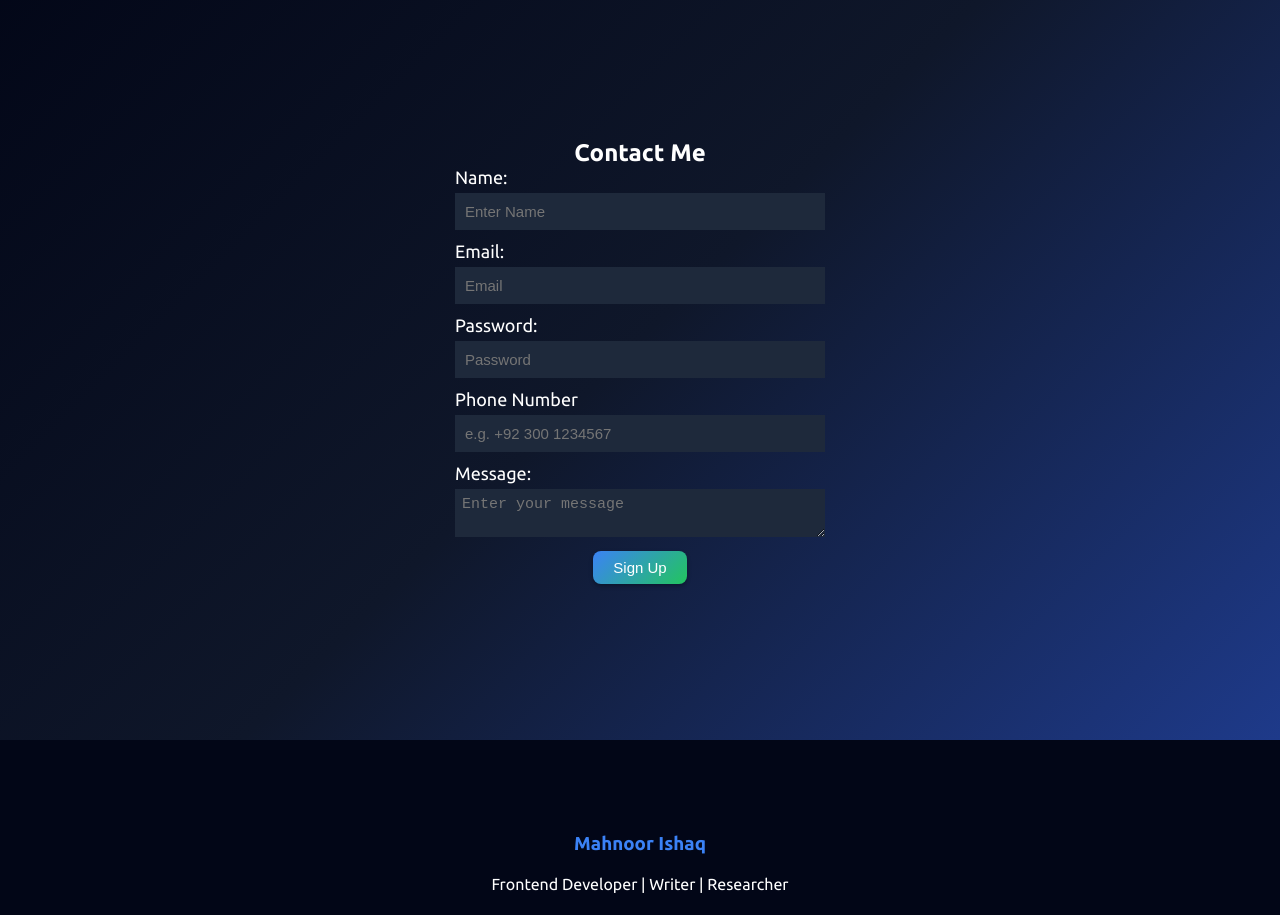
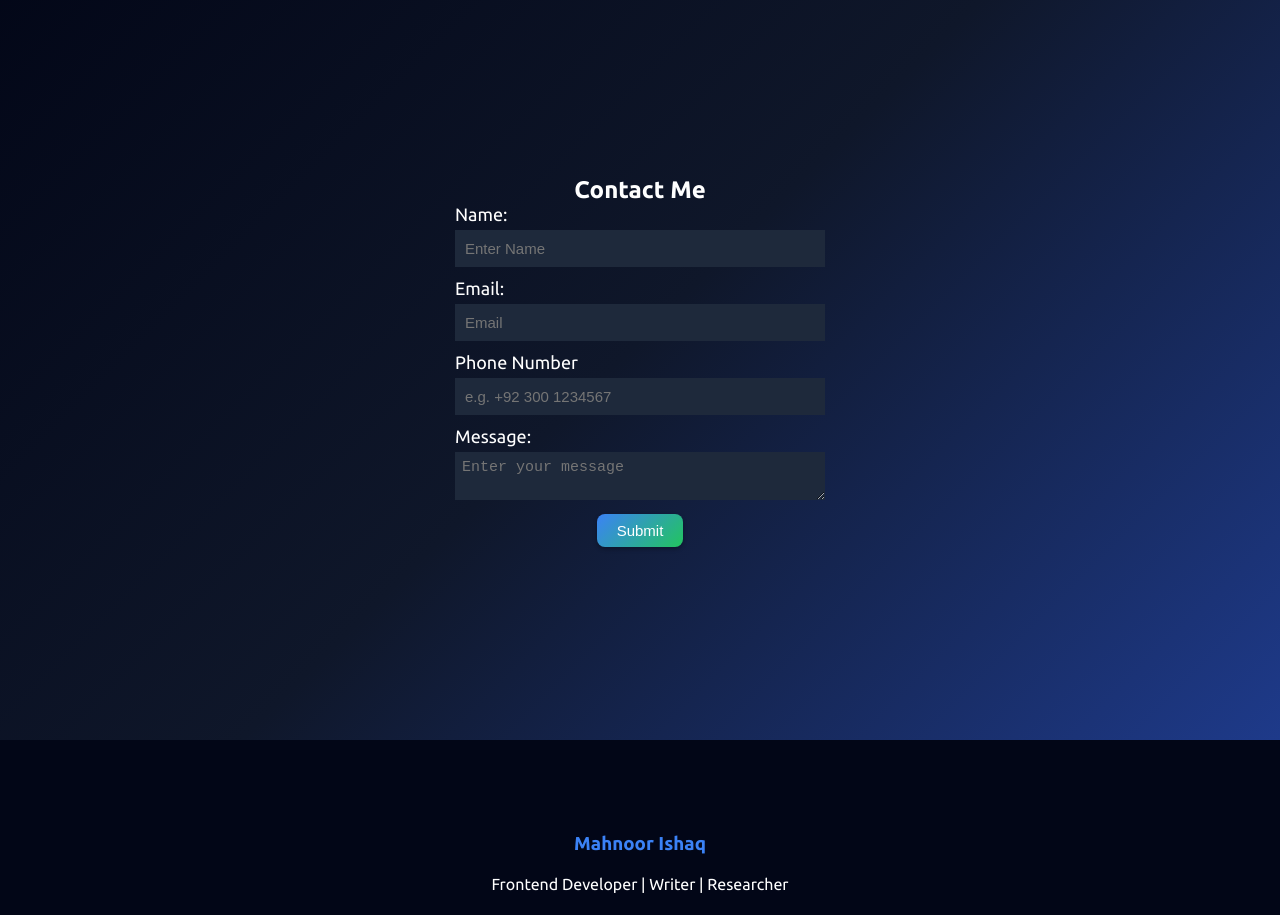
Before and after one commit to mahnoor451/-portfolio-website, a plain HTML site: page index.html in a window 1280 px wide. Shown: the part 3320-4235 px from the top of the page. Drawn offline with Linux system fonts and the light colour scheme.

Commit message:
changed the form to client reached me out through my portfolio

```diff
--- a/index.html
+++ b/index.html
@@ -149,7 +149,23 @@
 
     <section id="contact" class="contact">
       <div class="container">
-      <form action="" id="form">
+<!-- <form
+  action="https://formspree.io/f/meenyvqo"
+  method="POST"
+>
+  <label>
+    Your email:
+    <input type="email" name="email">
+  </label>
+  <label>
+    Your message:
+    <textarea name="message"></textarea>
+  </label>
+  your other form fields go here
+  <button type="submit">Send</button>
+</form> -->
+
+      <form action="https://formspree.io/f/meenyvqo" method="POST" id="form">
          <h2>Contact Me</h2>
         <label for="name">Name:</label>
         <input type="text" name="name" id="name" placeholder="Enter Name"/>
@@ -157,15 +173,15 @@
         <label for="email">Email:</label>
         <input type="email" name="email" id="email" placeholder="Email">
         <small id="emailError"></small>
-        <label for="password">Password:</label>
+        <!-- <label for="password">Password:</label>
         <input type="password" name="password" id="password" placeholder="Password">
-        <small id="passwordError"></small>
+        <small id="passwordError"></small> -->
         <label>Phone Number</label>
-<input type="tel" id="phone" placeholder="e.g. +92 300 1234567">
+<input type="tel" name="phone" id="phone" placeholder="e.g. +92 300 1234567">
 <small id="phoneError"></small>
 <label for="msg">Message:</label>
 <textarea name="msg" id="msg" placeholder="Enter your message"></textarea>
-        <button type="submit" id="btn">Sign Up</button>
+        <button type="submit" id="btn">Submit</button>
         <p id="successMsg"></p>
       </form>
     </div>
```
